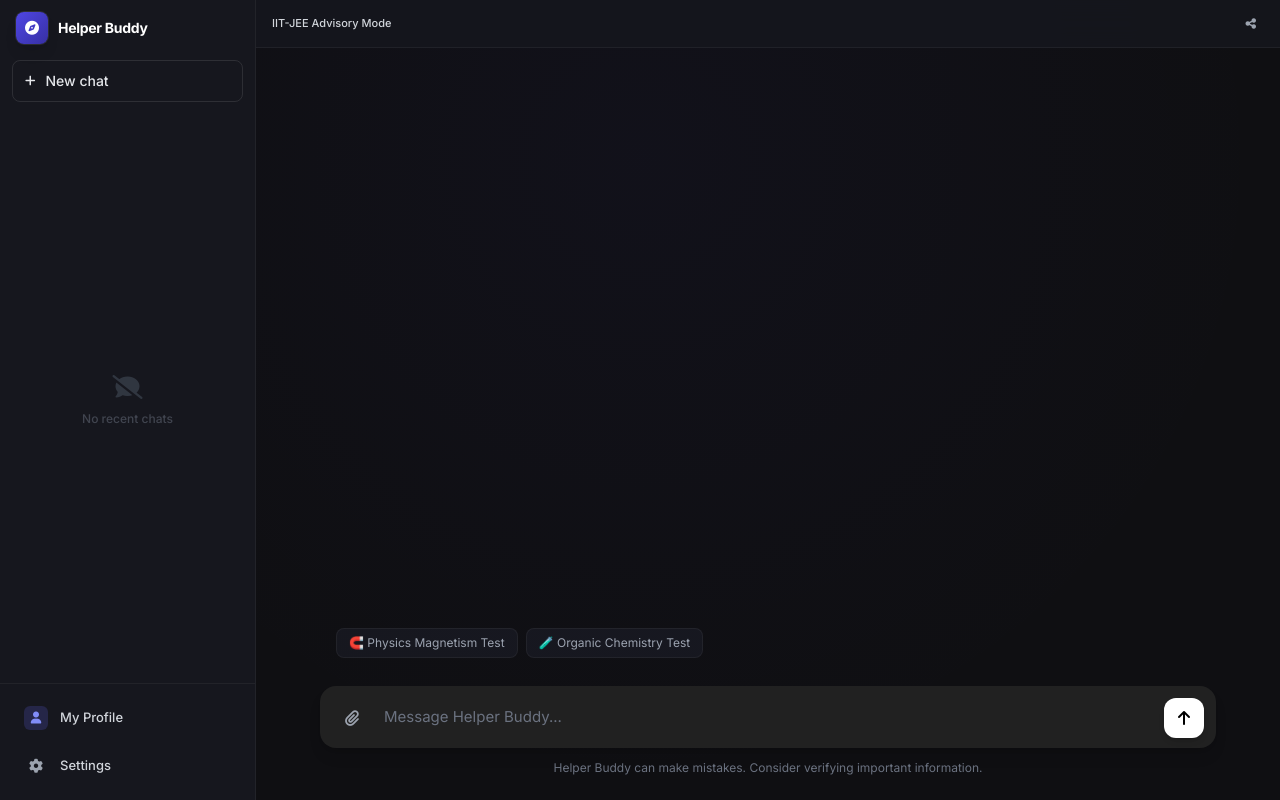
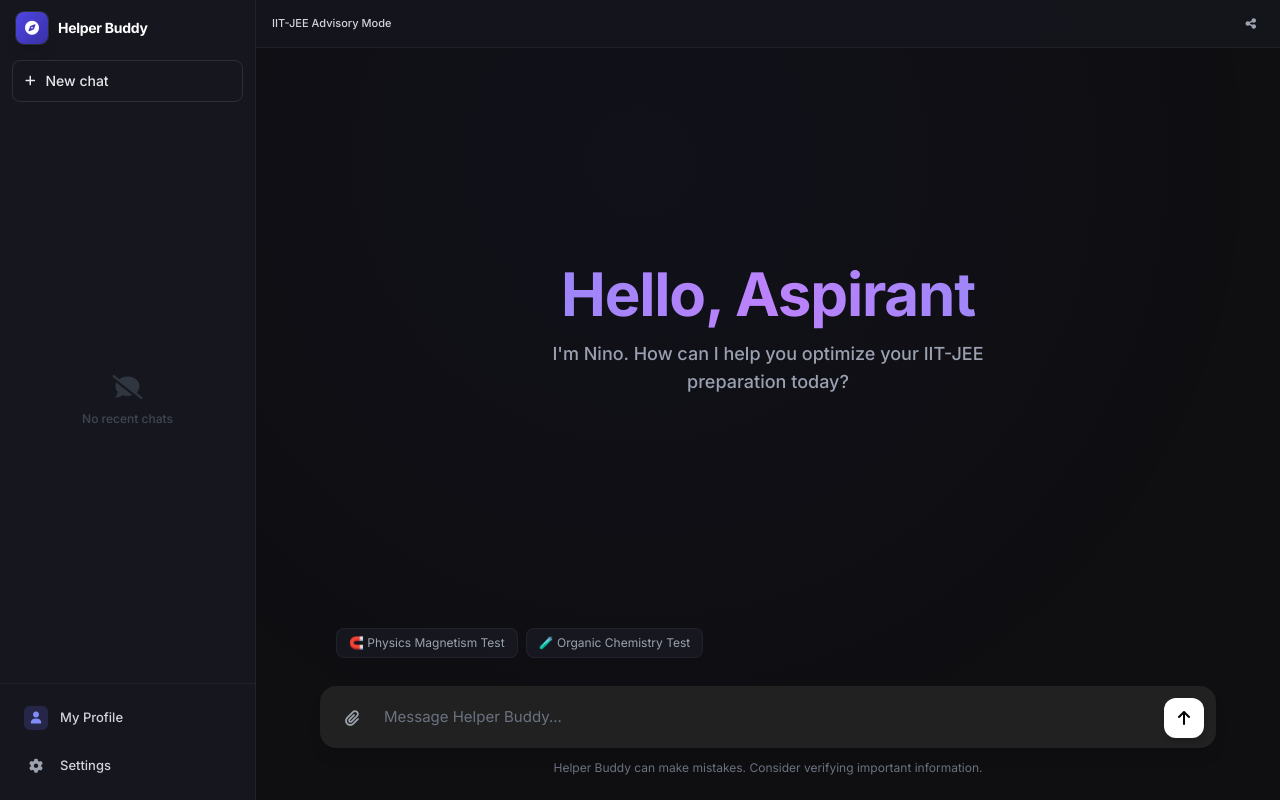
Before and after one commit to mayankraj302/nino-the-ai-helper-buddy-, a Flask app: page / in a window 1280 px wide. Run offline with Flask 3, Linux system fonts and the light colour scheme; some libraries are stand-ins or nearby versions.

Commit message:
Update index.html

```diff
--- a/templates/index.html
+++ b/templates/index.html
@@ -119,6 +119,17 @@
     @keyframes logoReveal { 0% { transform: scale(0.97); opacity: 0; } 100% { transform: scale(1); opacity: 1; } }
     @keyframes textSlideRight { 0% { width: 0; opacity: 0; } 100% { width: 160px; opacity: 1; } }
     @keyframes fadeOutSplash { 0% { opacity: 1; visibility: visible; } 100% { opacity: 0; visibility: hidden; } }
+
+    /* New gradient animation for the Welcome Screen */
+    @keyframes gradient-x {
+      0%, 100% { background-position: 0% 50%; }
+      50% { background-position: 100% 50%; }
+    }
+    .animate-gradient-x {
+      background-size: 200% 200%;
+      animation: gradient-x 4s ease infinite;
+    }
+
     .splash-active .splash-logo { animation: logoReveal 0.5s ease-out forwards; }
     .splash-active .splash-text { animation: textSlideRight 0.5s ease-out 0.2s forwards; }
     .splash-fade-out { animation: fadeOutSplash 0.2s ease-out forwards; }
@@ -155,7 +166,6 @@
       animation: itemEntry 0.4s cubic-bezier(0.16, 1, 0.3, 1) forwards;
     }
 
-    /* Sidebar Item Active/Hover State */
     .history-item:hover .history-action { opacity: 1; }
   </style>
 </head>
@@ -178,7 +188,6 @@
 
     <div id="sidebar" class="fixed inset-y-0 left-0 z-40 w-64 bg-[#16171E] border-r border-white/5 transform -translate-x-full transition-transform duration-300 ease-in-out md:relative md:translate-x-0 flex flex-col h-full shrink-0">
 
-      <!-- Top Section: Header & New Chat -->
       <div class="p-3 flex flex-col gap-4">
         <div class="flex justify-between items-center px-1">
           <div class="flex items-center gap-2.5">
@@ -197,13 +206,11 @@
         </button>
       </div>
 
-      <!-- Empty History Section -->
       <div id="history-container" class="flex-1 overflow-y-auto px-3 py-2 space-y-5 no-scrollbar flex flex-col justify-center items-center opacity-50">
         <i class="fas fa-comment-slash text-2xl text-gray-600 mb-2"></i>
         <div class="text-xs font-medium text-gray-500 px-2 text-center">No recent chats</div>
       </div>
 
-      <!-- Bottom Profile / Settings Section -->
       <div class="p-3 border-t border-white/5">
         <button onclick="openProfile()" class="w-full flex items-center gap-3 hover:bg-white/5 rounded-lg px-3 py-2.5 transition text-[13px] text-gray-300 font-medium">
           <div class="w-6 h-6 rounded-md bg-indigo-500/20 flex items-center justify-center text-indigo-400 text-xs shrink-0">
@@ -233,7 +240,17 @@
           </div>
         </div>
 
-        <div id="chat-window" class="chat-window p-4 md:p-6 space-y-4 w-full max-w-4xl mx-auto"></div>
+        <!-- NEW BIG WELCOME SCREEN -->
+        <div id="welcome-screen" class="flex-1 flex flex-col items-center justify-center w-full max-w-4xl mx-auto p-4 transition-all duration-500">
+          <div class="text-center space-y-3 opacity-0 animate-[logoReveal_0.6s_ease-out_forwards] delay-100">
+            <h1 class="text-5xl md:text-6xl font-bold tracking-tight mb-4">
+              <span class="bg-clip-text text-transparent bg-gradient-to-r from-indigo-400 via-purple-400 to-indigo-400 animate-gradient-x">Hello, Aspirant</span>
+            </h1>
+            <p class="text-gray-400 text-base md:text-lg max-w-lg mx-auto font-medium">I'm Nino. How can I help you optimize your IIT-JEE preparation today?</p>
+          </div>
+        </div>
+
+        <div id="chat-window" class="chat-window p-4 md:p-6 space-y-4 w-full max-w-4xl mx-auto hidden"></div>
 
         <div id="chips-container" class="flex gap-2 p-4 overflow-x-auto no-scrollbar shrink-0 max-w-4xl mx-auto w-full">
           <button onclick="useSuggestion('Generate a mock test for Physics Magnetism')" class="px-3 py-1.5 bg-[#16171E] border border-white/5 rounded-lg text-xs text-gray-400 hover:text-white hover:border-white/10 hover:bg-[#1C1D26] active:scale-95 whitespace-nowrap transition">🧲 Physics Magnetism Test</button>
@@ -290,7 +307,6 @@
                 <option value="5">5 Chapter Framework Questions</option>
                 <option value="10">10 Full Mock Target Vectors</option>
               </select>
-
             </div>
             <div class="space-y-1.5">
               <label class="text-[10px] font-mono uppercase font-bold tracking-wider text-gray-400 block">Execution Window Limit</label>
@@ -337,9 +353,8 @@
 
     </div>
   </div>
+
   <!-- ================= MODALS ================= -->
-
-  <!-- Profile Modal -->
   <div id="profile-modal" class="fixed inset-0 z-[200] hidden bg-[#0F0F12]/80 backdrop-blur-sm flex items-center justify-center p-4 transition-all duration-300 opacity-0" onclick="closeModal('profile-modal')">
     <div class="bg-[#16171E] border border-white/10 rounded-2xl w-full max-w-sm p-6 transform scale-95 transition-transform duration-300 relative shadow-2xl" onclick="event.stopPropagation()">
       <button onclick="closeModal('profile-modal')" class="absolute top-4 right-4 text-gray-500 hover:text-white transition"><i class="fas fa-times"></i></button>
@@ -373,7 +388,6 @@
     </div>
   </div>
 
-  <!-- Settings Modal -->
   <div id="settings-modal" class="fixed inset-0 z-[200] hidden bg-[#0F0F12]/80 backdrop-blur-sm flex items-center justify-center p-4 transition-all duration-300 opacity-0" onclick="closeModal('settings-modal')">
     <div class="bg-[#16171E] border border-white/10 rounded-2xl w-full max-w-sm p-6 transform scale-95 transition-transform duration-300 relative shadow-2xl" onclick="event.stopPropagation()">
       <button onclick="closeModal('settings-modal')" class="absolute top-4 right-4 text-gray-500 hover:text-white transition"><i class="fas fa-times"></i></button>
@@ -488,7 +502,6 @@
 
     function renderSidebarList(newChatId = null) {
       if (chatSessions.length === 0) {
-        // Apply centered, faded styling for the empty state
         historyContainer.className = "flex-1 overflow-y-auto px-3 py-2 no-scrollbar flex flex-col justify-center items-center opacity-50";
         historyContainer.innerHTML = `
           <div class="flex flex-col justify-center items-center h-full">
@@ -498,10 +511,7 @@
         return;
       }
 
-      // Remove centering and opacity, apply normal top-aligned list styling
       historyContainer.className = "flex-1 overflow-y-auto px-3 py-2 space-y-1 no-scrollbar flex flex-col justify-start";
-
-      // Add the section header
       historyContainer.innerHTML = '<div class="text-[11px] font-semibold text-gray-500 px-2 pb-2 pt-2">Recent Conversations</div>';
 
       chatSessions.forEach(session => {
@@ -509,7 +519,6 @@
         const isActive = session.id === currentChatId;
 
         const btn = document.createElement('button');
-        // Cleaned up padding and text colors for better visibility
         btn.className = `history-item w-full text-left flex items-center justify-between text-[13px] rounded-lg px-3 py-2.5 transition group relative ${isActive ? 'bg-white/10 text-white font-medium' : 'text-gray-300 hover:bg-white/5 hover:text-white'} ${isNew ? 'animate-new-chat' : ''}`;
         btn.onclick = () => switchChat(session.id);
 
@@ -526,47 +535,55 @@
     async function switchChat(chatId) {
       currentChatId = chatId;
       chat.innerHTML = "";
-      renderSidebarList(); // Update highlight
+      renderSidebarList();
 
       if(window.innerWidth < 768 && !sidebar.classList.contains("-translate-x-full")) {
         toggleMobileMenu();
       }
 
-      // Always stamp the initial AI greeting at the top instantly
-      addMessage("Welcome buddy, I am Nino your personal friend who can teach you, help you listen to you without even judging, so tell me how can i help you today to make you slightly more near your goal?", "ai", true);
-
-      // Fetch the specific chat's history from the backend
       try {
         const res = await fetch(`/api/chat/${chatId}`);
         if (!res.ok) throw new Error("Backend not found");
         const data = await res.json();
 
-        // If history exists, inject it into the chat window
         if (data.history && data.history.length > 0) {
+          // Hide welcome screen, reveal chat
+          document.getElementById('welcome-screen').classList.add('hidden');
+          document.getElementById('chat-window').classList.remove('hidden');
+
           data.history.forEach(msg => {
             const sender = msg.role === 'model' || msg.role === 'assistant' ? 'ai' : 'user';
             addMessage(msg.content, sender, true); // true = skip animation
           });
+
+          setTimeout(() => { chat.scrollTop = chat.scrollHeight; }, 50);
+        } else {
+          // Empty history fallback
+          document.getElementById('welcome-screen').classList.remove('hidden');
+          document.getElementById('chat-window').classList.add('hidden');
         }
-
-        // Force scroll to the very bottom after history loads
-        setTimeout(() => { chat.scrollTop = chat.scrollHeight; }, 50);
 
       } catch (e) {
         console.error("Failed to fetch history", e);
+        document.getElementById('welcome-screen').classList.remove('hidden');
+        document.getElementById('chat-window').classList.add('hidden');
       }
     }
 
     function startNewChat() {
       currentChatId = 'chat_' + Date.now();
       chat.innerHTML = "";
+
+      // Show big welcome screen, hide chat
+      document.getElementById('welcome-screen').classList.remove('hidden');
+      document.getElementById('chat-window').classList.add('hidden');
+
       clearSelectedFile();
       closeTestingInterface();
 
       if(!sidebar.classList.contains("-translate-x-full")) toggleMobileMenu();
 
       renderSidebarList();
-      initSystemGreeting();
     }
 
     /* ==========================================
@@ -691,7 +708,6 @@
     function addMessage(text, sender, isHistoryLoad = false, uploadedFileName = null) {
       const wrapper = document.createElement("div");
 
-      // If we are loading history, disable the animation so it instantly appears
       const animationStyles = isHistoryLoad
         ? "opacity-100"
         : "opacity-0 scale-[0.99] animate-[logoReveal_0.15s_ease-out_forwards]";
@@ -707,7 +723,6 @@
       wrapper.innerHTML = `<div class="${bubbleClass} px-4 py-3 max-w-[90%] md:max-w-[75%] prose prose-invert text-[15px] leading-relaxed">${finalContent}</div>`;
       chat.appendChild(wrapper);
 
-      // Only smoothly scroll if it's a live message
       if (!isHistoryLoad) {
         setTimeout(() => { chat.scrollTop = chat.scrollHeight; }, 20);
       }
@@ -957,6 +972,11 @@
 
       input.value = "";
       input.style.height = "auto";
+
+      // Instantly hide welcome screen and show chat
+      document.getElementById('welcome-screen').classList.add('hidden');
+      document.getElementById('chat-window').classList.remove('hidden');
+
       addMessage(text, "user", false, fileName);
       clearSelectedFile();
 
```
